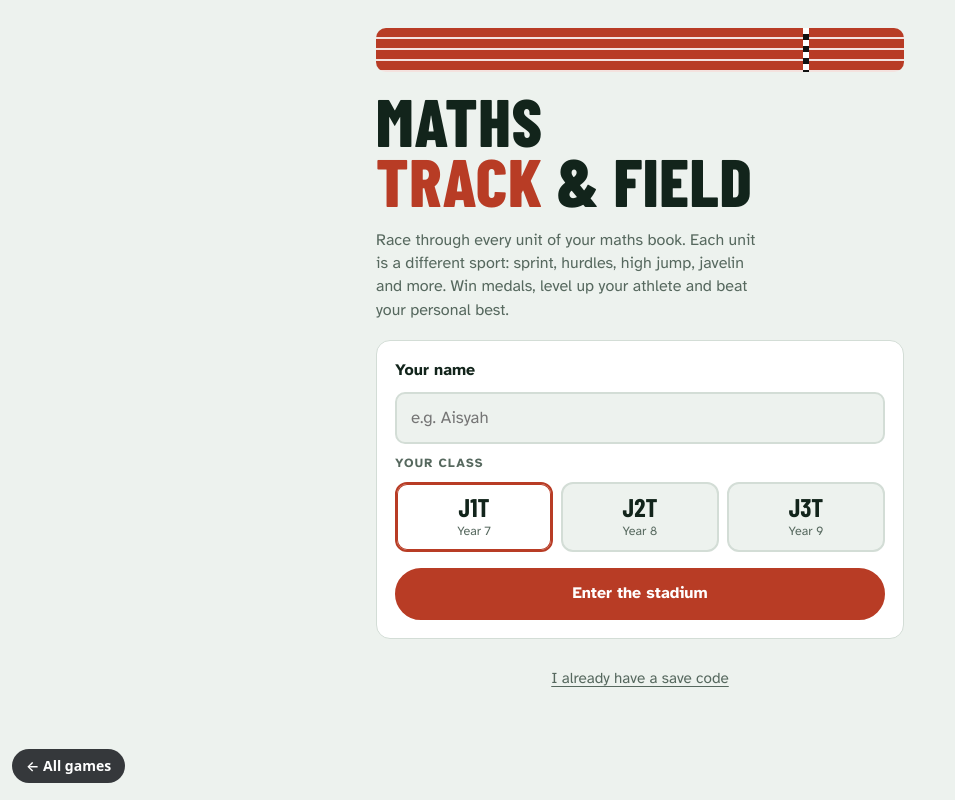
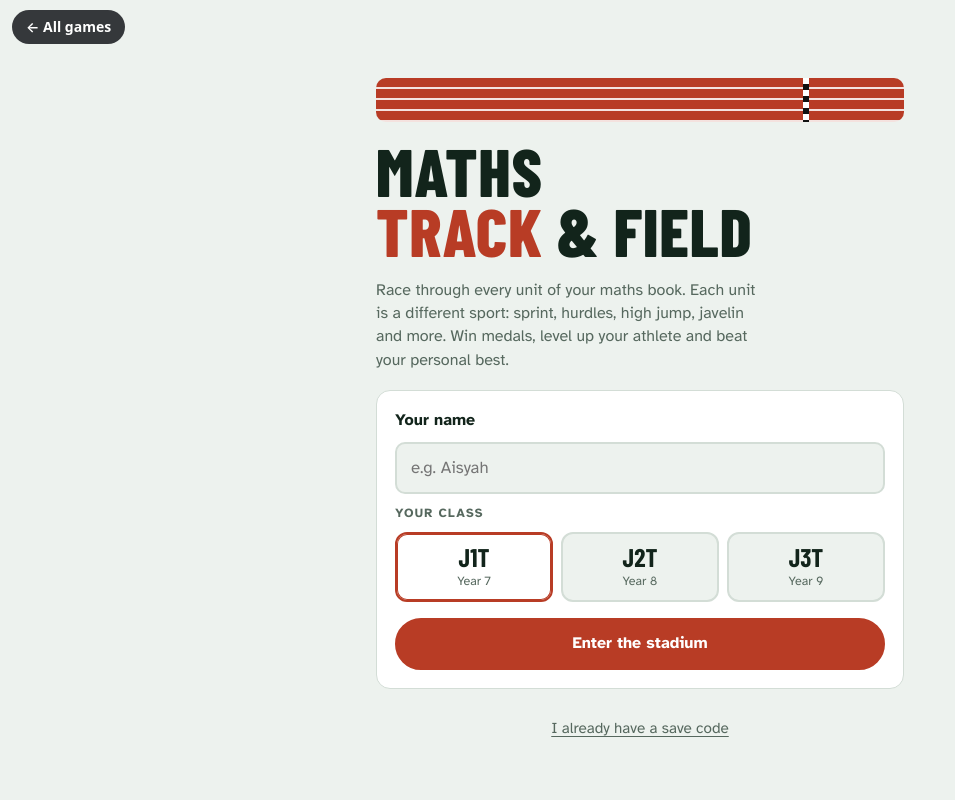
Before and after one commit to yamch9514-tech/maths-track-and-field, a plain HTML site: page index.html in a window 1280 px wide. Shown: the whole page, without its empty margins (0-955 px from the left). Drawn offline with Linux system fonts and the light colour scheme.

Commit message:
Update index.html

```diff
--- a/index.html
+++ b/index.html
@@ -19,6 +19,7 @@
 <script>window.__PWA__=true</script>
 </head>
 <body>
+<div id="hub-home-bar" style="padding:10px 12px 6px;text-align:left"><a id="hub-home-link" href="https://yamch9514-tech.github.io/" aria-label="Back to all games" style="display:inline-block;background:rgba(22,24,29,.85);color:#fff;font:600 14px/1 system-ui,-apple-system,sans-serif;padding:10px 14px;border-radius:999px;text-decoration:none">← All games</a></div>
 <style>
 /* Layout: single-column phone app. A field-green scoreboard band on top; the units sit around a running track on the stadium map. */
 :root{
@@ -2474,6 +2475,5 @@ window.__mtf={get race(){return race},me,Calc,streakCheck,playToday,noteResult,d
 })();
 
 </script>
-<div id="hub-home-bar" style="position:relative;z-index:2147483647;box-sizing:border-box;width:100%;flex:0 0 auto;text-align:left;padding:10px 12px 6px"><a id="hub-home-link" href="https://yamch9514-tech.github.io/" aria-label="Back to all games" style="display:inline-block;background:rgba(22,24,29,.85);color:#fff;font:600 14px/1 system-ui,-apple-system,sans-serif;padding:10px 14px;border-radius:999px;text-decoration:none">← All games</a></div><script>(function(){var b=document.getElementById('hub-home-bar');function place(){var t=document.body,s=getComputedStyle(t);if(/flex/.test(s.display)&&s.flexDirection.indexOf('row')===0){t.style.flexWrap='wrap';t.style.alignContent='flex-start';b.style.flexBasis='100%';}if(t.firstChild!==b)t.insertBefore(b,t.firstChild);}place();new MutationObserver(function(){if(document.body.firstChild!==b)place();}).observe(document.body,{childList:true});})();</script>
 </body>
 </html>
```
